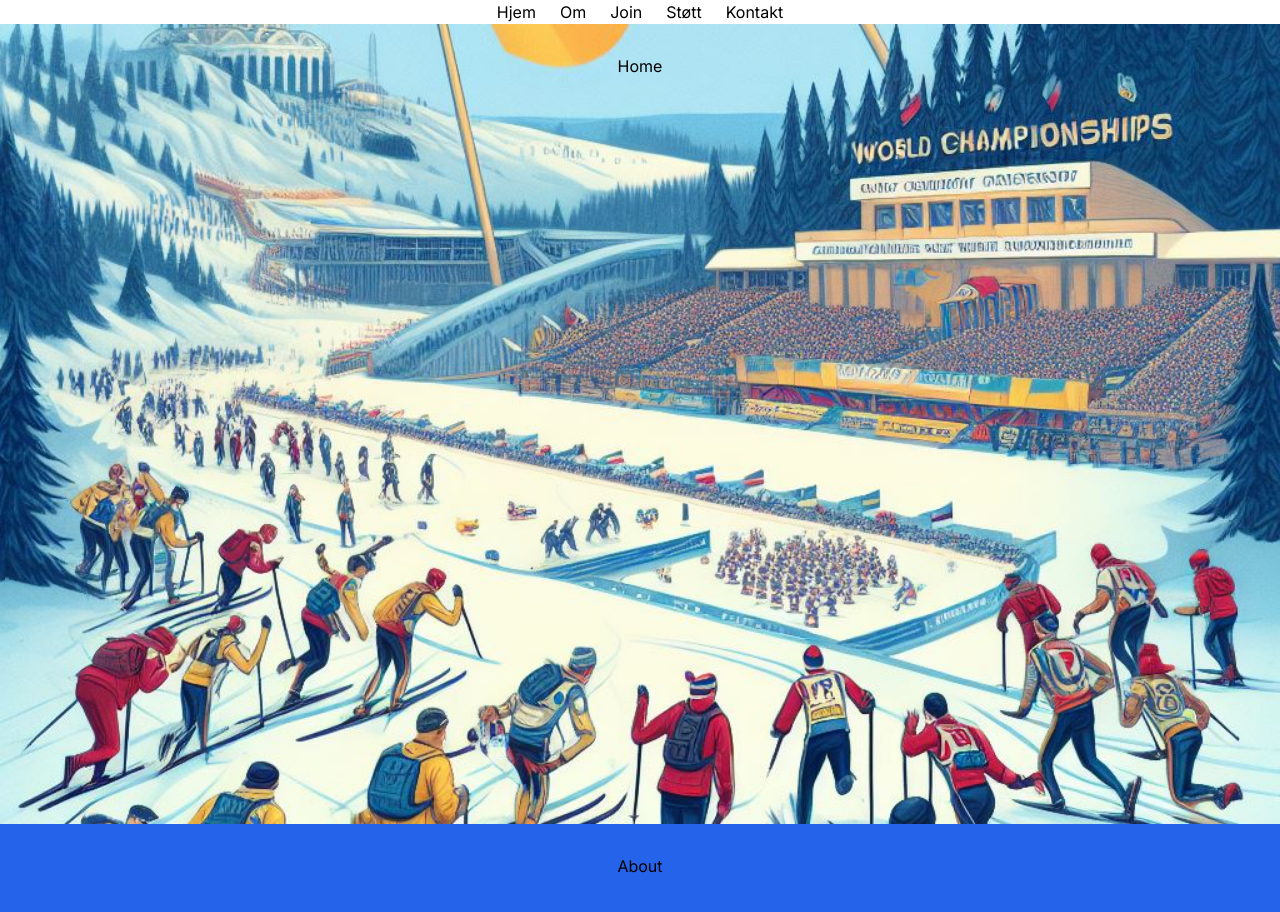
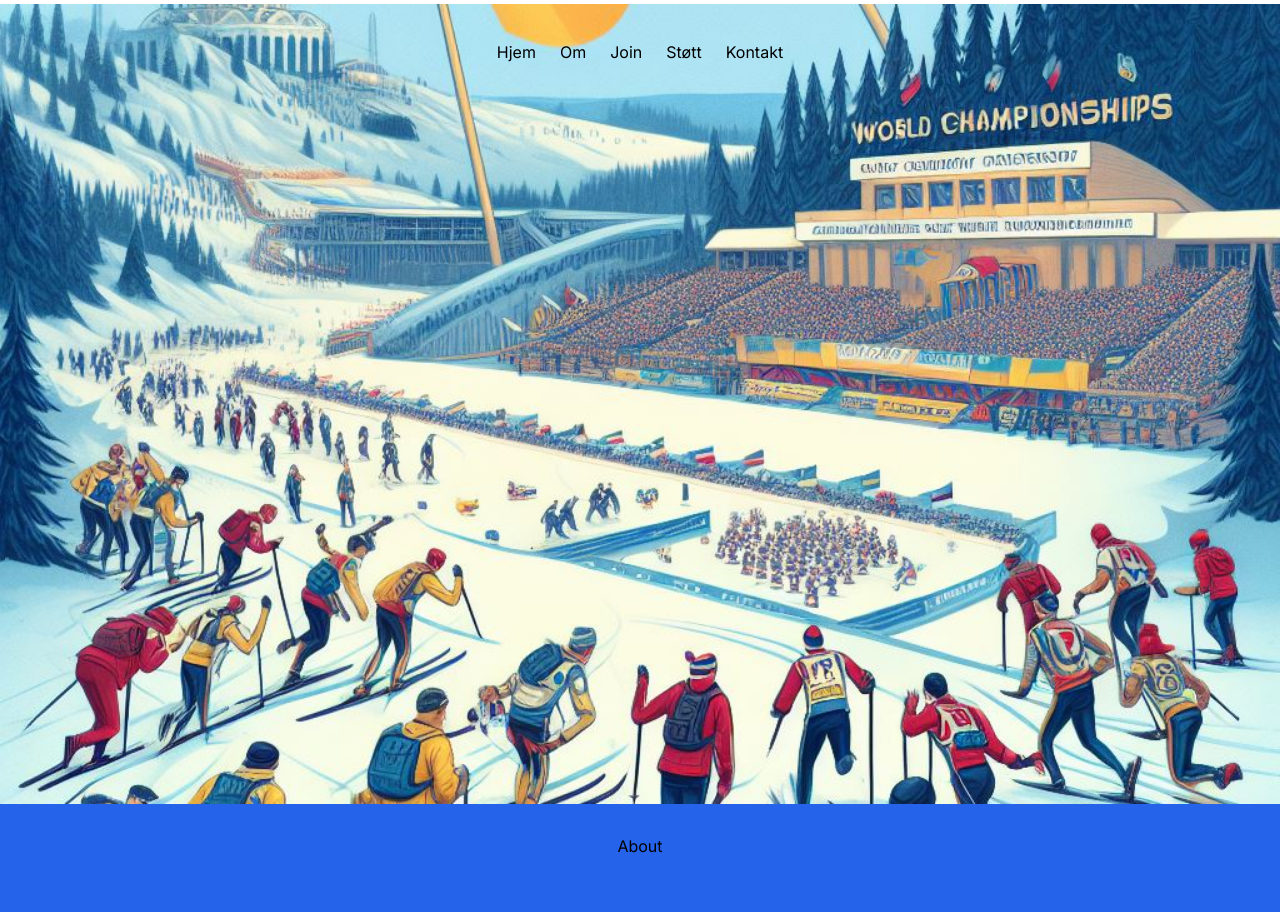
Before and after one commit to pedernyl/vmu, a Next.js app: page / in a window 1280 px wide. Shown: the top 912 px of the page. Built offline with nearby package versions, Linux system fonts and the light colour scheme.

Commit message:
home on top

```diff
--- a/src/app/components/navigation/navbar/index.tsx
+++ b/src/app/components/navigation/navbar/index.tsx
@@ -5,7 +5,7 @@ const Navbar = ({ toggle }: { toggle: () => void }) => {
     return (
       <>
          <div className="w-full bg-transparent sticky top-0 z-50">
-           <div className="container mx-auto px-4 h-full">
+           <div className="container mx-auto px-4 h-full top-10">
                <div className="flex justify-center items-center h-full">
                    <button
                        type="button"
--- a/src/app/globals.css
+++ b/src/app/globals.css
@@ -20,6 +20,7 @@
     background-size: cover;
     background-position: center;
     background-repeat: no-repeat;
+    margin-top: -20px;
 }
 
 @media (min-width: 1024px) {
--- a/src/app/start/page.tsx
+++ b/src/app/start/page.tsx
@@ -2,7 +2,7 @@ import React from "react";
 
 const Start = () => {
   return <div className="subPage">
-    Home
+
   </div>
 };
 
```
